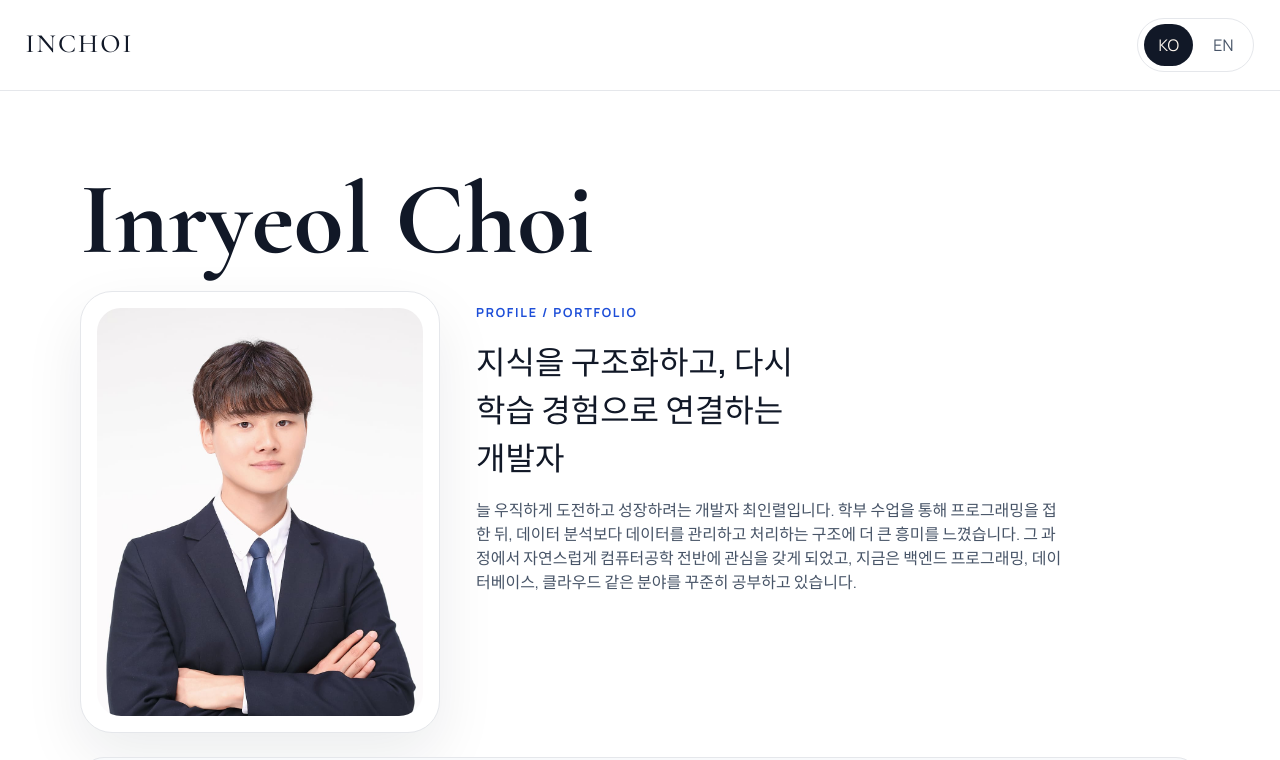
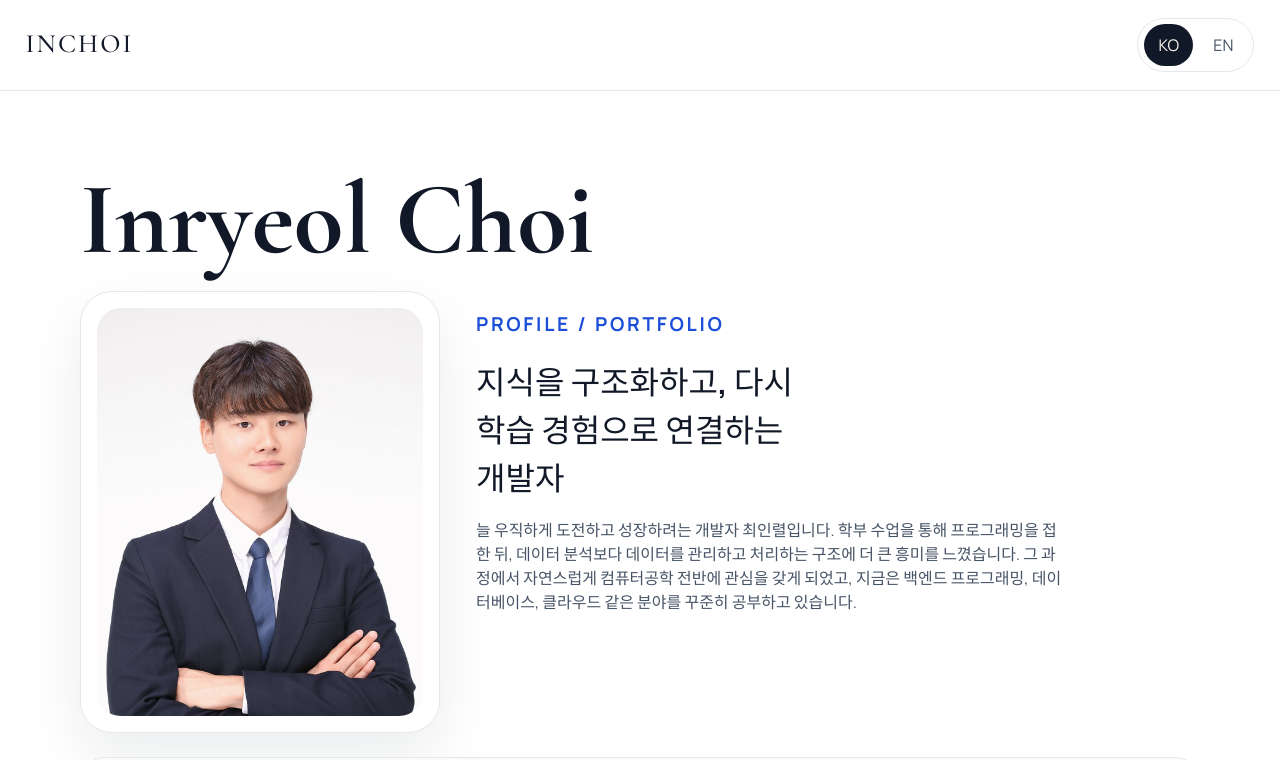
Before and after one commit to InryeolChoi/inchoi.github.io, a React (Vite) app: page / in a window 1280 px wide. Shown: the top 760 px of the page. Built offline with nearby package versions, Linux system fonts and the light colour scheme.

Commit message:
update: profile

```diff
--- a/src/App.tsx
+++ b/src/App.tsx
@@ -9,7 +9,7 @@ import { LanguageToggle } from "./components/LanguageToggle";
 import { Portfolio } from "./components/Portfolio";
 import { Projects } from "./components/Projects";
 import { Skills } from "./components/Skills";
-import { getLocale, profile } from "./data/siteContent";
+import { getLocale } from "./data/siteContent";
 import type { Locale } from "./types";
 
 function App() {
--- a/src/index.css
+++ b/src/index.css
@@ -131,7 +131,7 @@ img {
 .sectionKicker,
 .timelinePeriod,
 .metaLabel {
-  font-size: 0.78rem;
+  font-size: 1.2rem;
   font-weight: 700;
   letter-spacing: 0.14em;
   text-transform: uppercase;
```
